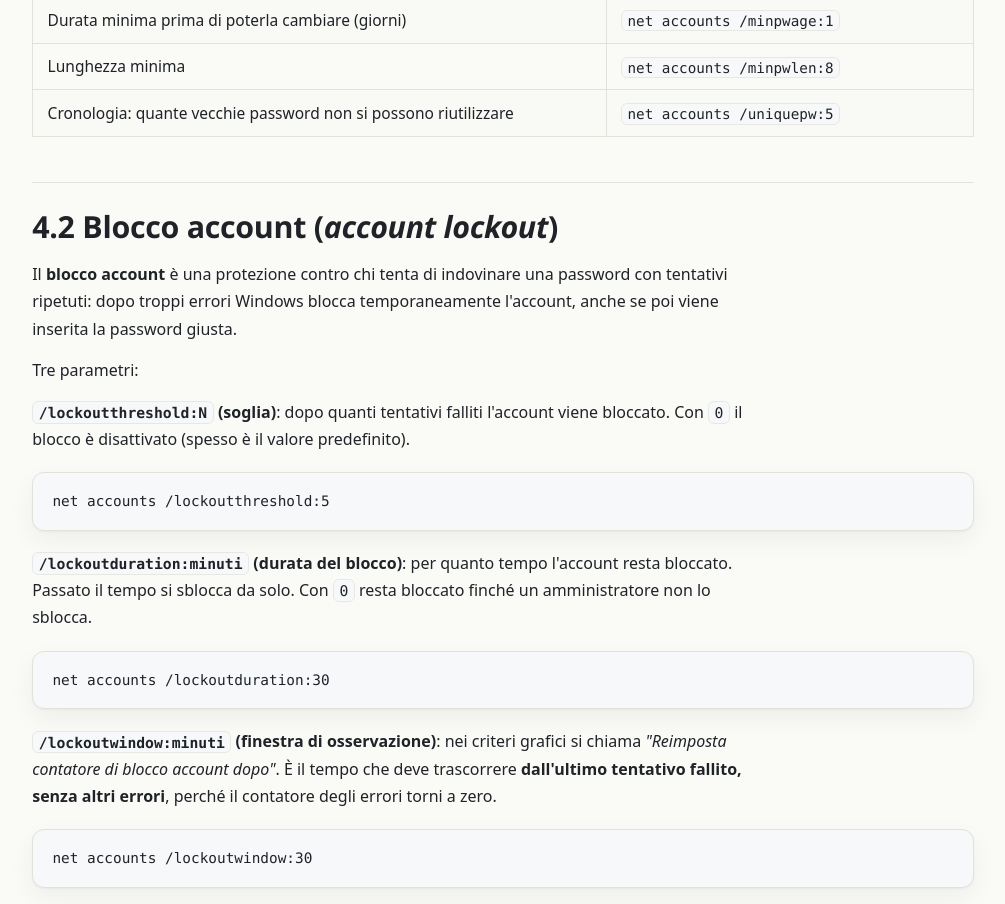
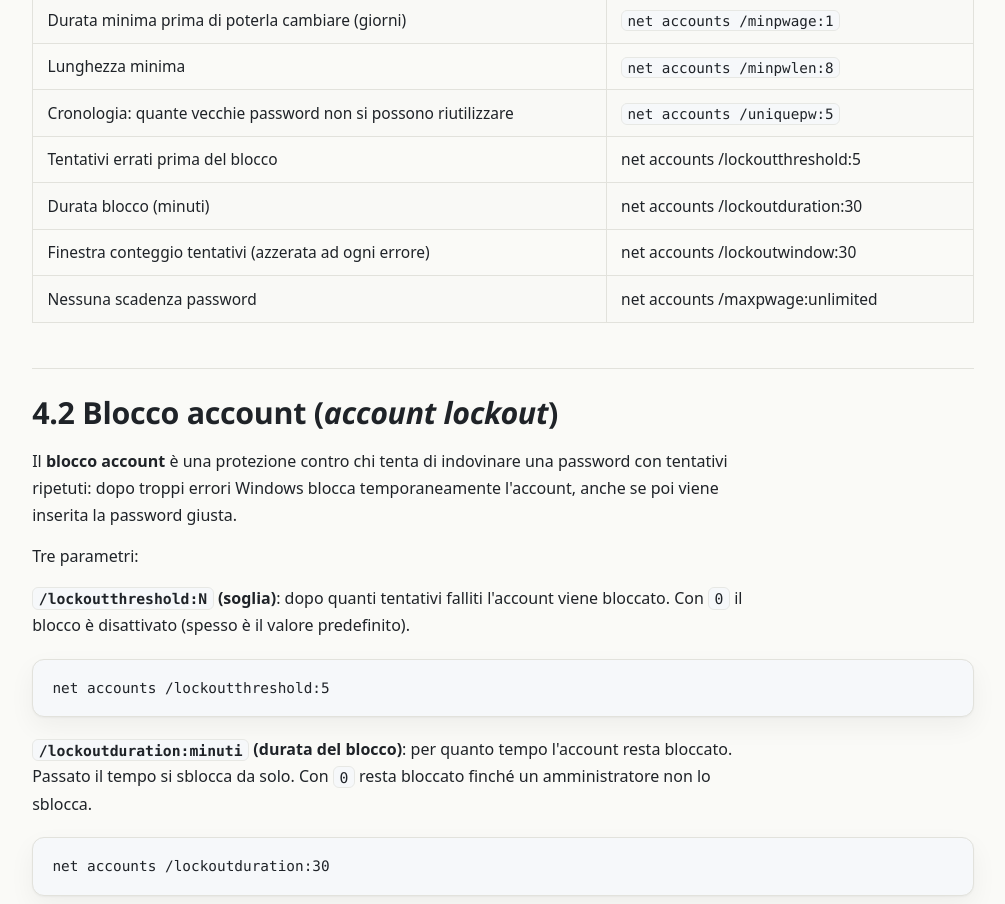
Before and after one commit to EliaSalerno/pr_terza_tps_real, a plain HTML site: page attività/Conf_windows_comandi.html in a window 1280 px wide. Shown: the part 8961-9865 px from the top of the page, without its empty margins (137-1142 px from the left). Drawn offline with Linux system fonts and the light colour scheme.

Commit message:
Master: update repo - add new line in the table about accounts

```diff
--- a/attività/Conf_windows_comandi.html
+++ b/attività/Conf_windows_comandi.html
@@ -433,6 +433,22 @@ net user utente /expires:31/12/2027</code></pre>
                                 <td>Cronologia: quante vecchie password non si possono riutilizzare</td>
                                 <td><code>net accounts /uniquepw:5</code></td>
                             </tr>
+			    <tr>
+				<td>Tentativi errati prima del blocco</td>
+				<td>net accounts /lockoutthreshold:5</td>
+			    </tr>
+			    <tr>
+				<td>Durata blocco (minuti)</td>
+				<td>net accounts /lockoutduration:30</td>
+			    </tr>
+			    <tr>
+				<td>Finestra conteggio tentativi (azzerata ad ogni errore)</td>
+				<td>net accounts /lockoutwindow:30</td>
+			    </tr>
+			    <tr>
+				<td>Nessuna scadenza password</td>
+				<td>net accounts /maxpwage:unlimited</td>
+			    </tr>
                         </tbody>
                     </table>
                 </div>
```
